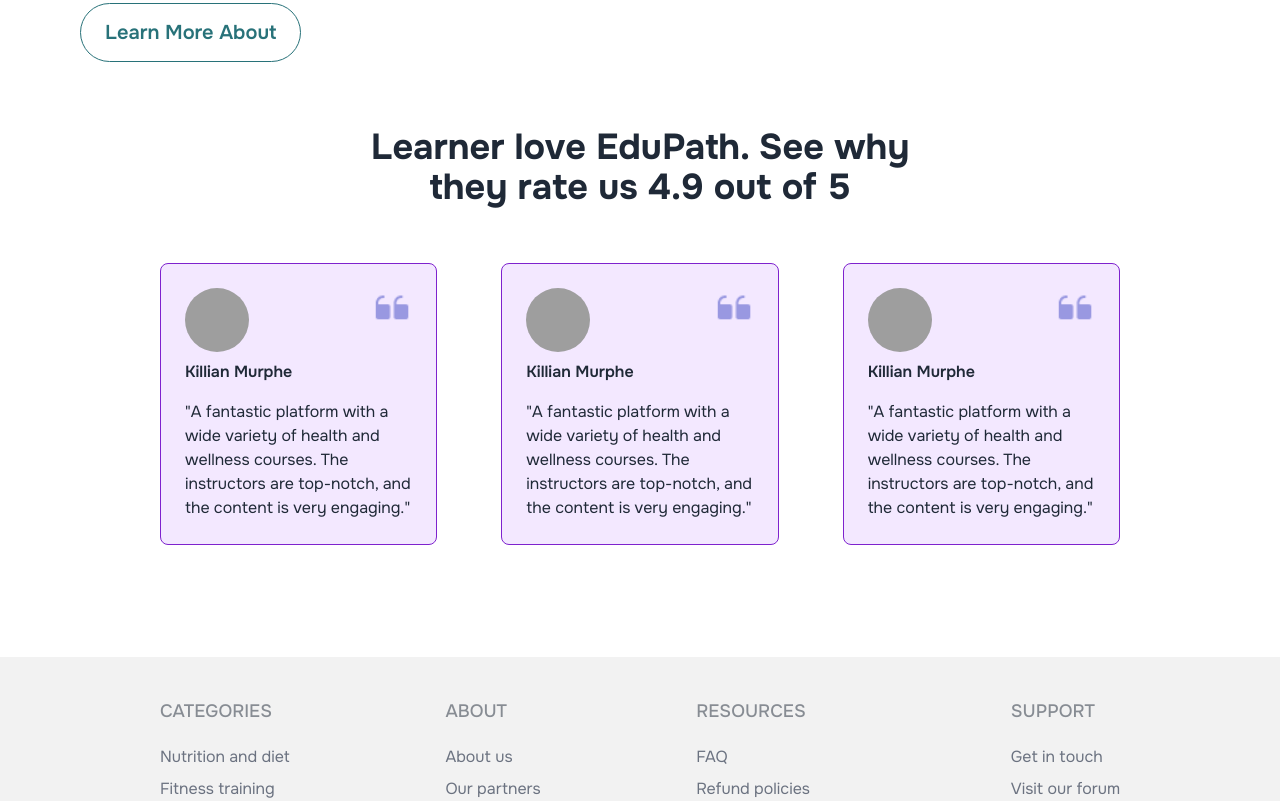
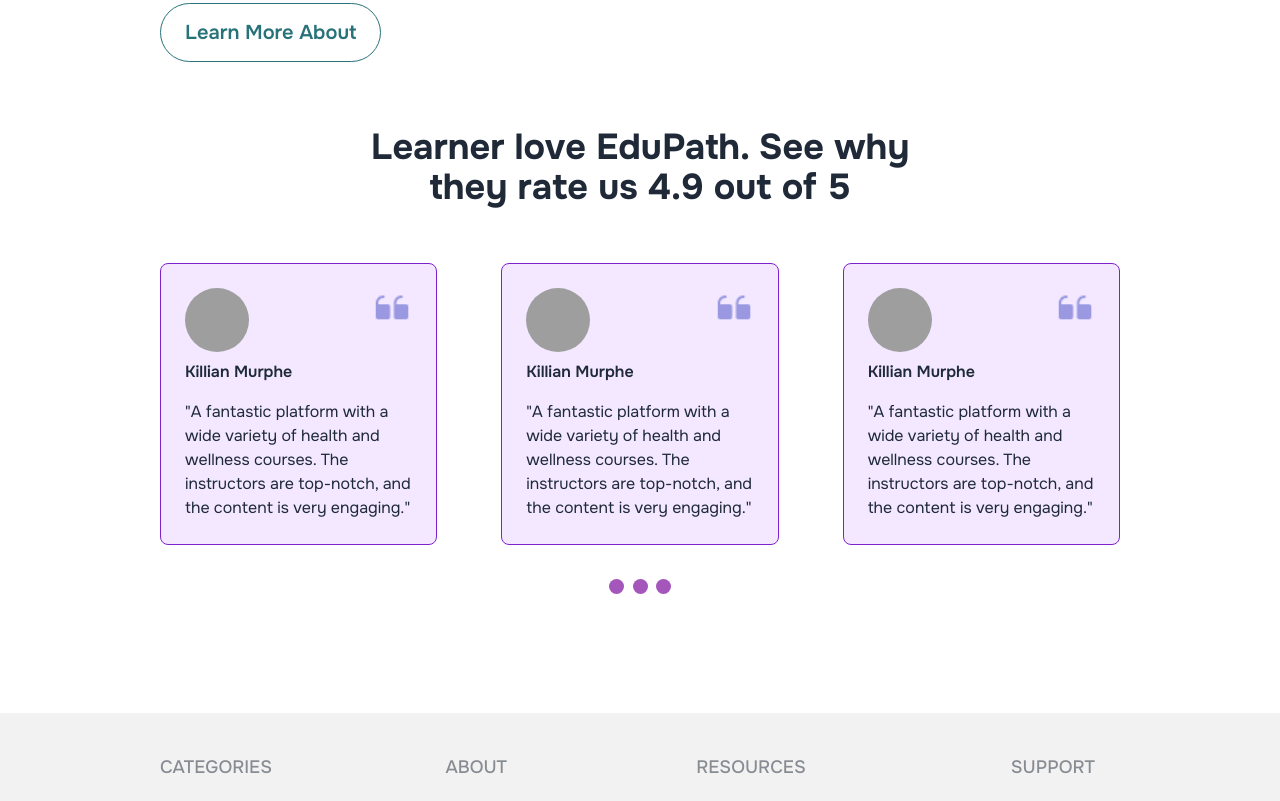
Before and after one commit to shodorsonnath/Task-For-Frontend-Developer, a plain HTML site: page index.html in a window 1280 px wide. Shown: the part 2025-2826 px from the top of the page. Drawn offline with nearby package versions, Linux system fonts and the light colour scheme; grey boxes are pictures that could not be loaded.

Commit message:
Make Dot slider

```diff
--- a/index.html
+++ b/index.html
@@ -19,6 +19,37 @@
   <style>
     .onset-front {
       font-family: "Onest", sans-serif;
+    }
+    .dot {
+      cursor: pointer;
+      height: 15px;
+      width: 15px;
+      margin: 0 2px;
+      background-color: #a556bb;
+      border-radius: 50%;
+      display: inline-block;
+      transition: background-color 0.6s ease;
+    }
+
+    .active,
+    .dot:hover {
+      background-color: #bebcbf;
+    }
+
+    /* Fading animation */
+    .fade {
+      animation-name: fade;
+      animation-duration: 1.5s;
+    }
+
+    @keyframes fade {
+      from {
+        opacity: .4
+      }
+
+      to {
+        opacity: 1
+      }
     }
   </style>
 
@@ -339,7 +370,7 @@
     <!-- popular course section end -->
 
     <!-- we Provide section-->
-    <section class="flex flex-col md:flex-row justify-center gap-10 lg:gap-48 md:gap-20 px-6 mt-5 md:px-20">
+    <section class="flex flex-col md:flex-row justify-center gap-10 lg:gap-10 md:gap-20 px-6 mt-5 md:px-20 lg:px-40">
       <div class="text-center md:text-left">
         <h1 class="text-3xl lg:text-6xl md:text-3xl font-bold mb-5 lg:mb-10 md:mb-5 mt-4">We Provide...</h1>
 
@@ -434,8 +465,15 @@
             top-notch, and the content is very engaging."</p>
         </div>
       </div>
+      <!-- dot -->
+      <div class="text-center mt-8">
+        <span class="dot"></span>
+        <span class="dot"></span>
+        <span class="dot"></span>
+      </div>
+
+
     </section>
-
 
   </main>
   <!-- footer section start -->
```
